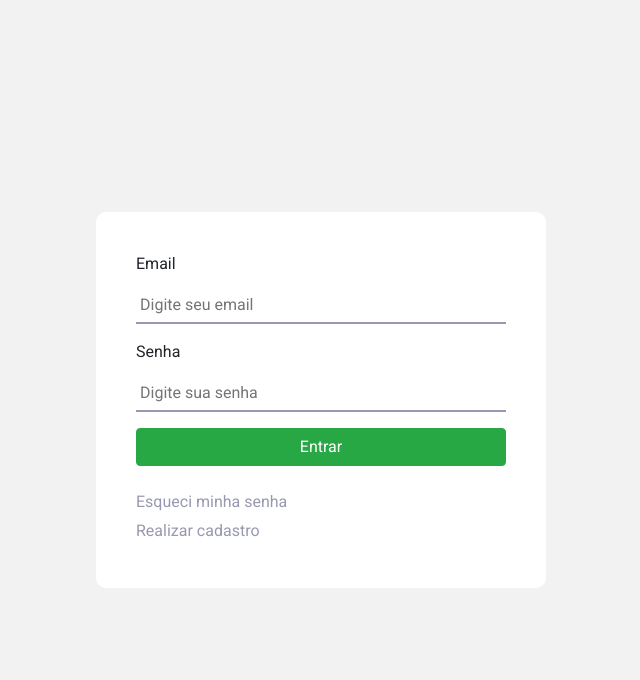
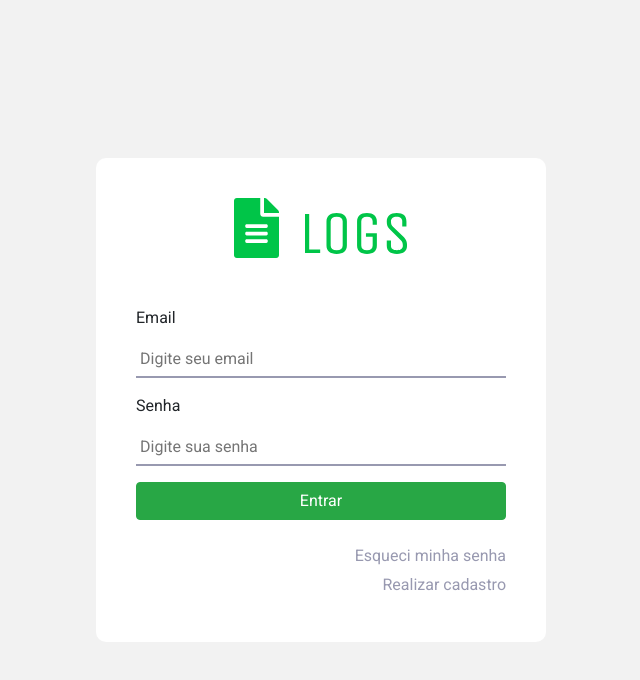
Before and after one commit to patrickdeangelis/central-de-erros-front, a React (Create React App) app: page / in a window 1280 px wide. Shown: the top 680 px of the page, without its empty margins (319-959 px from the left). Built offline with nearby package versions, Linux system fonts and the light colour scheme.

Commit message:
Add logo to signin

```diff
--- a/src/pages/SignIn/index.tsx
+++ b/src/pages/SignIn/index.tsx
@@ -12,9 +12,17 @@ export default function SignIn() {
 
   const { signIn, isAuthenticated } = useAuth();
 
-  return isAuthenticated() ? <Redirect to={{pathname: '/dashboard'}} /> : (
+  return isAuthenticated() ? (
+    <Redirect to={{ pathname: "/dashboard" }} />
+  ) : (
     <Container>
       <FormContainer>
+        <div className="d-flex justify-content-center mb-5">
+          <img
+            alt="logs logo"
+            src={require("../../assets/img/logo_green.svg")}
+          />
+        </div>
         <Form
           onSubmit={(e) => {
             e.preventDefault();
@@ -45,7 +53,7 @@ export default function SignIn() {
             Entrar
           </Button>
         </Form>
-        <div className="mt-4">
+        <div className="mt-4" style={{ textAlign: "right" }}>
           <ForgotPasswordLink to={{ pathname: "/forgotpassword" }}>
             Esqueci minha senha
           </ForgotPasswordLink>
```
Also changed, not shown: src/assets/img/logo_green.svg (added).
